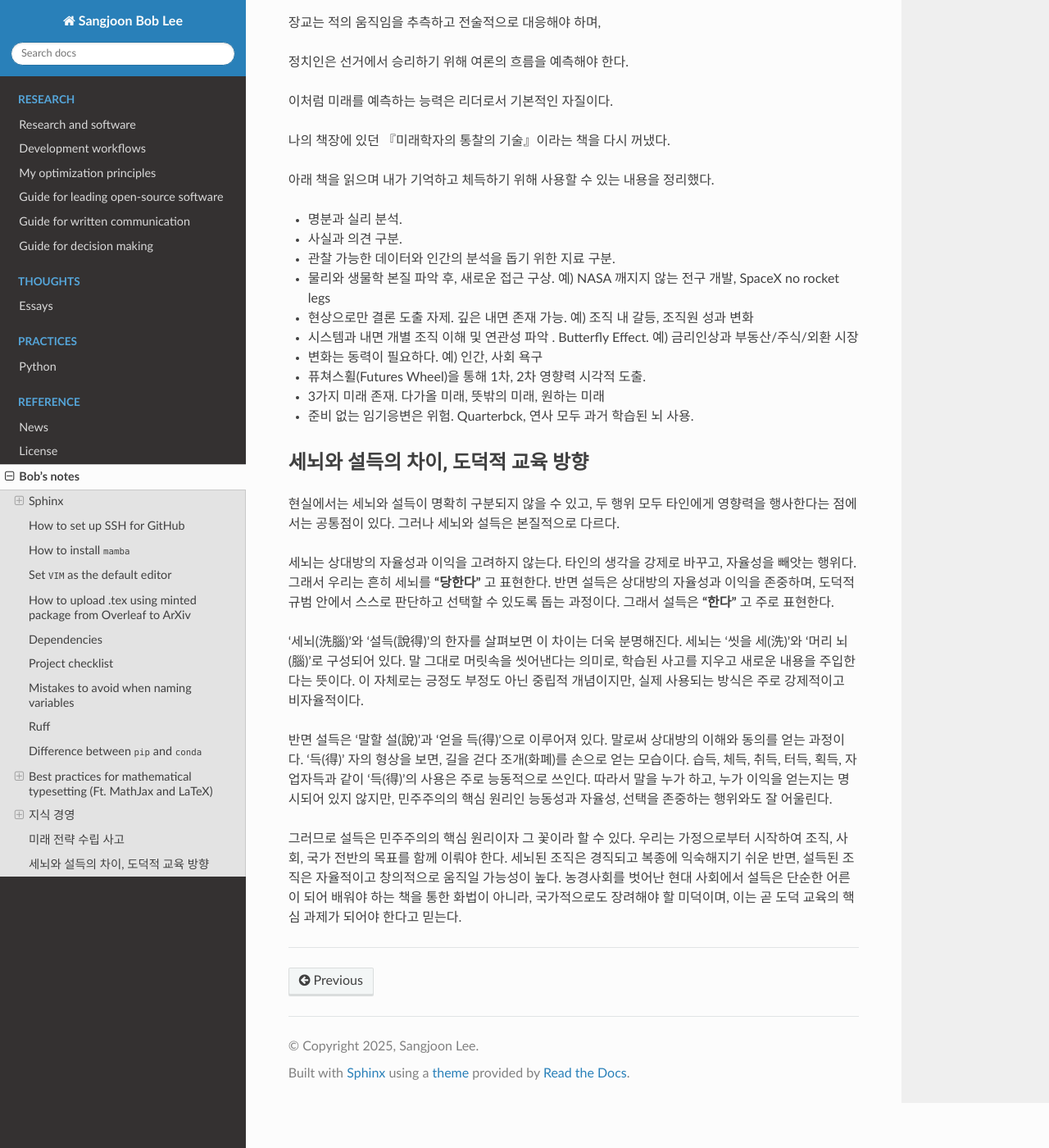
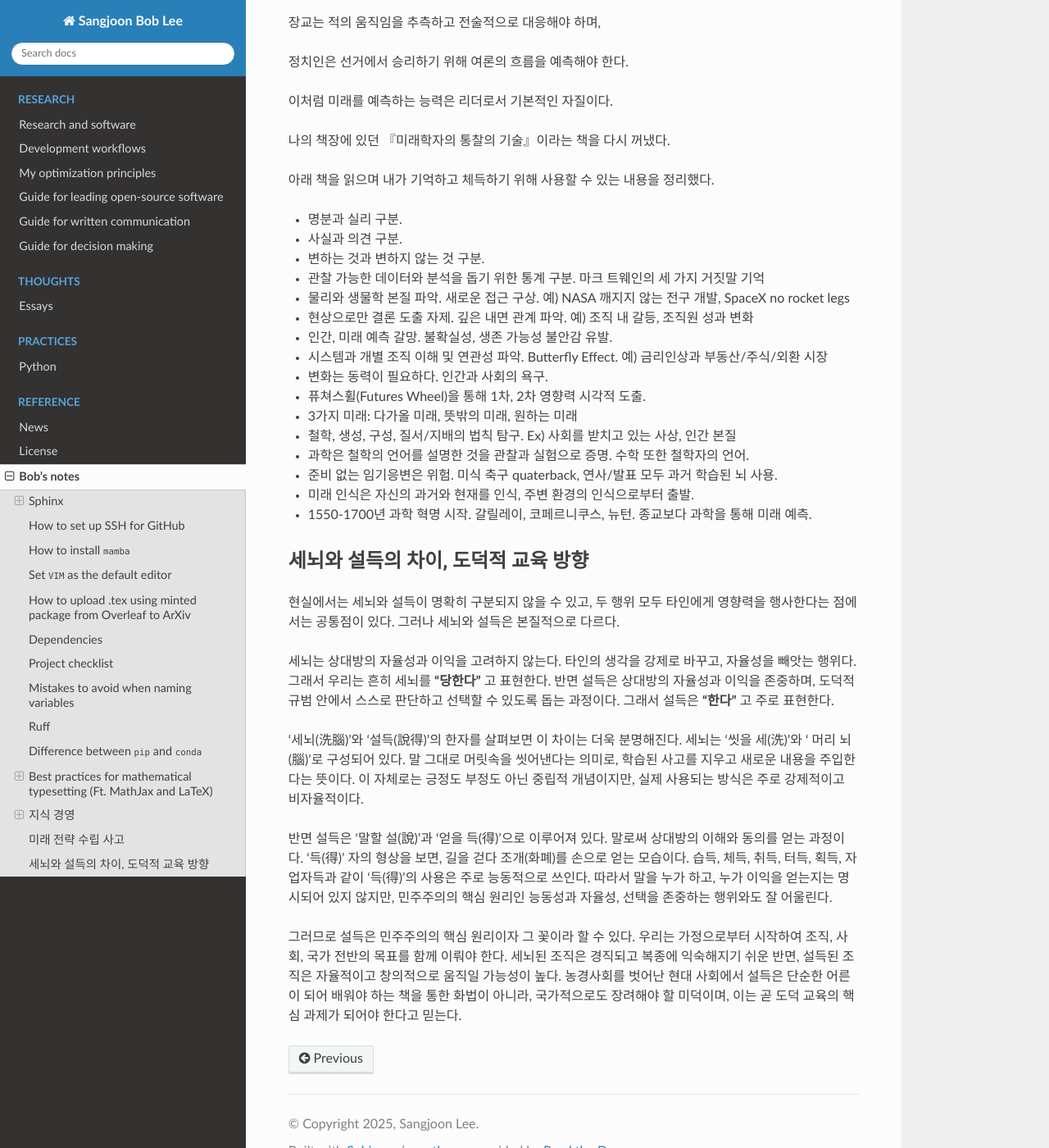
Before and after one commit to bobleesj/bobleesj.github.io, a Sphinx documentation site: the page built from docs/source/notes.rst, in a window 1280 px wide and 1400 px high, scrolled down 12115 px. Shown: the whole window at 82% size. Built offline with Sphinx 7.4.7 and the Read the Docs theme 3.1.0, drawn with Linux system fonts in a browser that asks for light colours.

Commit message:
brainwash vs. persuasion

```diff
--- a/docs/source/notes.rst
+++ b/docs/source/notes.rst
@@ -581,16 +581,22 @@ MathJax code:
 
 아래 책을 읽으며 내가 기억하고 체득하기 위해 사용할 수 있는 내용을 정리했다.
 
-- 명분과 실리 분석.
+- 명분과 실리 구분.
 - 사실과 의견 구분.
-- 관찰 가능한 데이터와 인간의 분석을 돕기 위한 지료 구분.
-- 물리와 생물학 본질 파악 후, 새로운 접근 구상. 예) NASA 깨지지 않는 전구 개발, SpaceX no rocket legs
-- 현상으로만 결론 도출 자제. 깊은 내면 존재 가능. 예) 조직 내 갈등, 조직원 성과 변화
-- 시스템과 내면 개별 조직 이해 및 연관성 파악 . Butterfly Effect. 예) 금리인상과 부동산/주식/외환 시장
-- 변화는 동력이 필요하다. 예) 인간, 사회 욕구
+- 변하는 것과 변하지 않는 것 구분.
+- 관찰 가능한 데이터와 분석을 돕기 위한 통계 구분. 마크 트웨인의 세 가지 거짓말 기억
+- 물리와 생물학 본질 파악. 새로운 접근 구상. 예) NASA 깨지지 않는 전구 개발, SpaceX no rocket legs
+- 현상으로만 결론 도출 자제. 깊은 내면 관계 파악. 예) 조직 내 갈등, 조직원 성과 변화
+- 인간, 미래 예측 갈망. 불확실성, 생존 가능성 불안감 유발.
+- 시스템과 개별 조직 이해 및 연관성 파악. Butterfly Effect. 예) 금리인상과 부동산/주식/외환 시장
+- 변화는 동력이 필요하다. 인간과 사회의 욕구.
 - 퓨쳐스휠(Futures Wheel)을 통해 1차, 2차 영향력 시각적 도출.
-- 3가지 미래 존재. 다가올 미래, 뜻밖의 미래, 원하는 미래
-- 준비 없는 임기응변은 위험. Quarterbck, 연사 모두 과거 학습된 뇌 사용.
+- 3가지 미래: 다가올 미래, 뜻밖의 미래, 원하는 미래
+- 철학, 생성, 구성, 질서/지배의 법칙 탐구. Ex) 사회를 받치고 있는 사상, 인간 본질
+- 과학은 철학의 언어를 설명한 것을 관찰과 실험으로 증명. 수학 또한 철학자의 언어.
+- 준비 없는 임기응변은 위험. 미식 축구 quaterback, 연사/발표 모두 과거 학습된 뇌 사용.
+- 미래 인식은 자신의 과거와 현재를 인식, 주변 환경의 인식으로부터 출발.
+- 1550-1700년 과학 혁명 시작. 갈릴레이, 코페르니쿠스, 뉴턴. 종교보다 과학을 통해 미래 예측.
 
 세뇌와 설득의 차이, 도덕적 교육 방향
 ----------------------------
@@ -600,10 +606,8 @@ MathJax code:
 
 세뇌는 상대방의 자율성과 이익을 고려하지 않는다. 타인의 생각을 강제로 바꾸고, 자율성을 빼앗는 행위다. 그래서 우리는 흔히 세뇌를 **“당한다”** 고 표현한다. 반면 설득은 상대방의 자율성과 이익을 존중하며, 도덕적 규범 안에서 스스로 판단하고 선택할 수 있도록 돕는 과정이다. 그래서 설득은 **“한다”** 고 주로 표현한다.
 
-‘세뇌(洗腦)’와 ‘설득(說得)’의 한자를 살펴보면 이 차이는 더욱 분명해진다. 세뇌는 ‘씻을 세(洗)’와 ‘머리 뇌(腦)’로 구성되어 있다. 말 그대로 머릿속을 씻어낸다는 의미로, 학습된 사고를 지우고 새로운 내용을 주입한다는 뜻이다. 이 자체로는 긍정도 부정도 아닌 중립적 개념이지만, 실제 사용되는 방식은 주로 강제적이고 비자율적이다.
+‘세뇌(洗腦)’와 ‘설득(說得)’의 한자를 살펴보면 이 차이는 더욱 분명해진다. 세뇌는 ‘씻을 세(洗)’와 ‘ 머리 뇌(腦)’로 구성되어 있다. 말 그대로 머릿속을 씻어낸다는 의미로, 학습된 사고를 지우고 새로운 내용을 주입한다는 뜻이다. 이 자체로는 긍정도 부정도 아닌 중립적 개념이지만, 실제 사용되는 방식은 주로 강제적이고 비자율적이다.
 
 반면 설득은 ‘말할 설(說)’과 ‘얻을 득(得)’으로 이루어져 있다. 말로써 상대방의 이해와 동의를 얻는 과정이다. ‘득(得)’ 자의 형상을 보면, 길을 걷다 조개(화폐)를 손으로 얻는 모습이다. 습득, 체득, 취득, 터득, 획득, 자업자득과 같이 ‘득(得)’의 사용은 주로 능동적으로 쓰인다. 따라서 말을 누가 하고, 누가 이익을 얻는지는 명시되어 있지 않지만, 민주주의의 핵심 원리인 능동성과 자율성, 선택을 존중하는 행위와도 잘 어울린다.
 
 그러므로 설득은 민주주의의 핵심 원리이자 그 꽃이라 할 수 있다. 우리는 가정으로부터 시작하여 조직, 사회, 국가  전반의 목표를 함께 이뤄야 한다. 세뇌된 조직은 경직되고 복종에 익숙해지기 쉬운 반면, 설득된 조직은 자율적이고 창의적으로 움직일 가능성이 높다. 농경사회를 벗어난 현대 사회에서 설득은 단순한 어른이 되어 배워야 하는 책을 통한 화법이 아니라, 국가적으로도 장려해야 할 미덕이며, 이는 곧 도덕 교육의 핵심 과제가 되어야 한다고 믿는다.
-
--------
```
